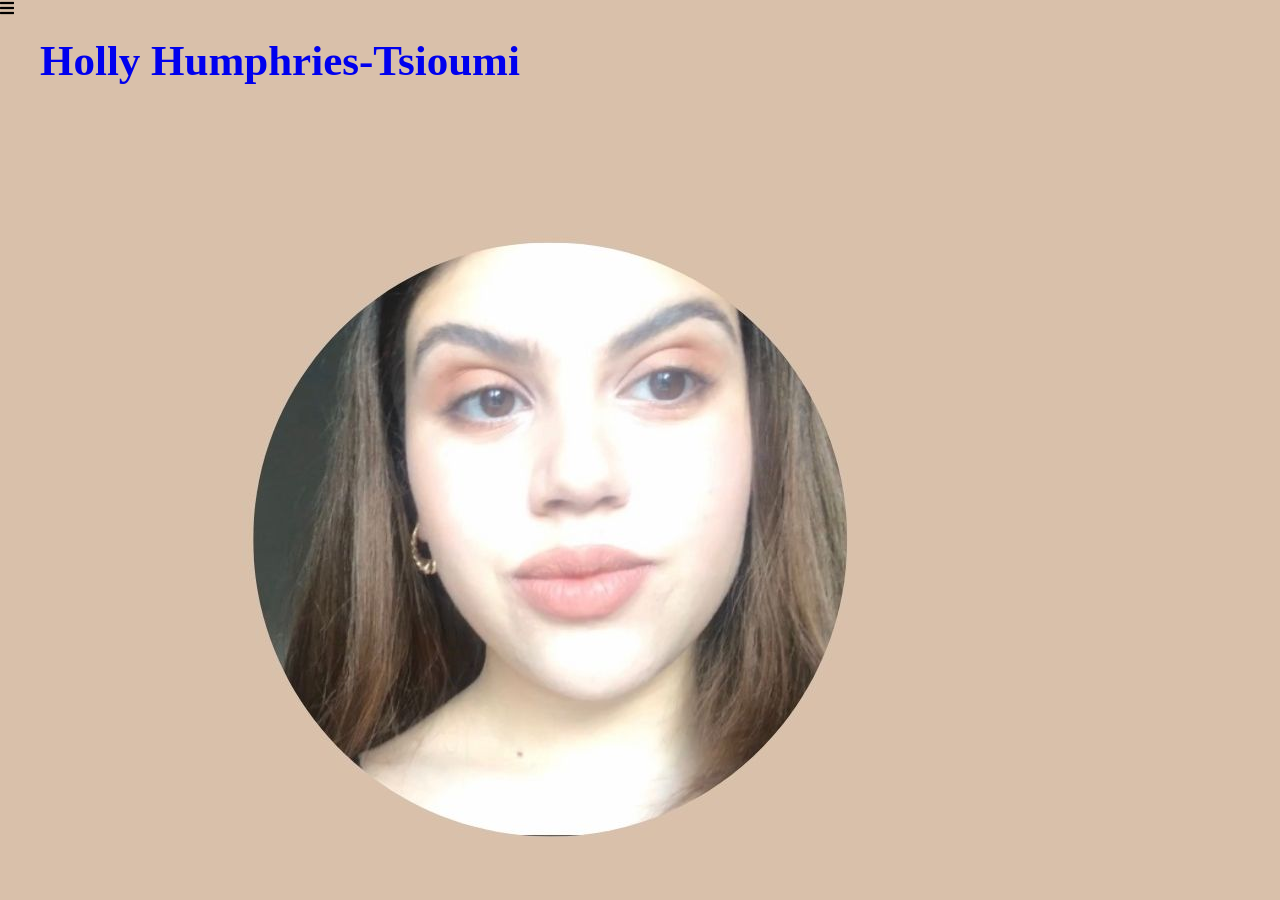
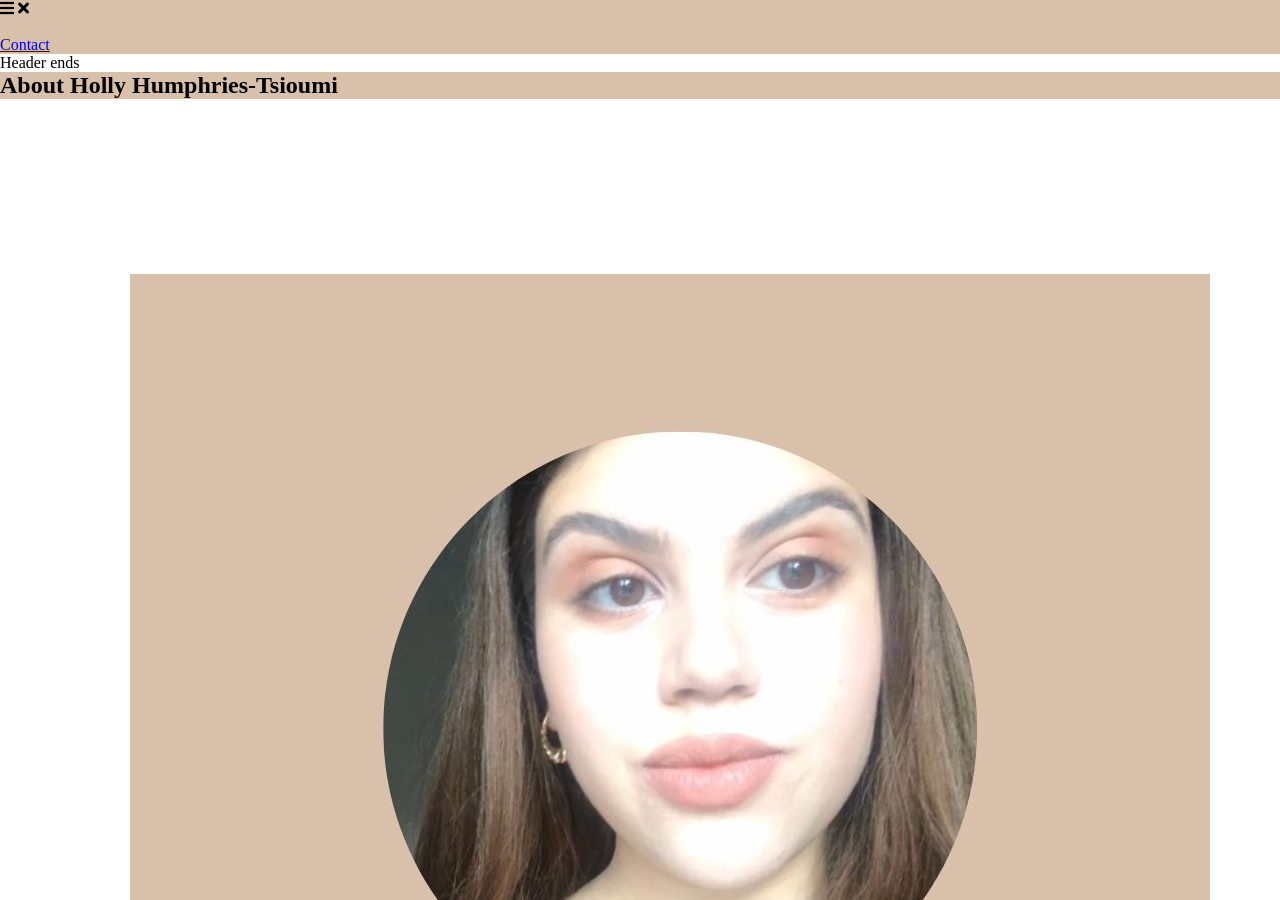
Before and after one commit to hollyhumphries/mybrookesblog, a Jekyll site: the page aboutme/index.html, which Jekyll copies as it is, in a window 1280 px wide and 900 px high. Built offline with Jekyll 4.4.1, drawn with Linux system fonts in a browser that asks for light colours; nearby versions of some CDN libraries; some web fonts are replaced.

Commit message:
Update index.html

```diff
--- a/aboutme/index.html
+++ b/aboutme/index.html
@@ -12,25 +12,35 @@
   <link rel="stylesheet" href="css/styles.css">
 </head>
 <body>
+  <header>
 <div class="container">
   <nav class="nav">
   <div class="menu-toggle">
  <i class="fa fa-bars" aria-hidden="true"></i>
+<i class="fa fa-times" aria-hidden="true"></i>
 </div>
-    <div>
+
 <a href="index.html" class="logo"><img scr="images/apple-touch-icon.png" alt=""></a>
-
-    <ul class="nav-item">
-      <li class=" nav-item">
-        <a href="#" class="nav-link> About me</a>
+    <ul class="nav-list">
+    <li class=" nav-item">
+        <a href="index.html" class="nav-link> About me</a>
                            </li>
-                           <li class=" nav-item">
-        <a href="#" class="nav-link> Contact</a>
-                           </li>
+              <li class=" nav-item">
+        <a href="#" class="nav-link"> Contact</a>
+                   </li>
     </ul>
 </nav>
 </div>
   </header>
+    Header ends
+ <section class="hero" id="hero">
+                                <div class="container">
+                                                      <h2 class="sub-headline">
+                                                                              <span class="first-letter">About Holly Humphries-Tsioumi</span>
+                                                                              </h2>
+                                                      </div>
+   </section>
+
 <div class="banner">
   <div class="text">
 <h1> Holly Humphries-Tsioumi</h1>
```
